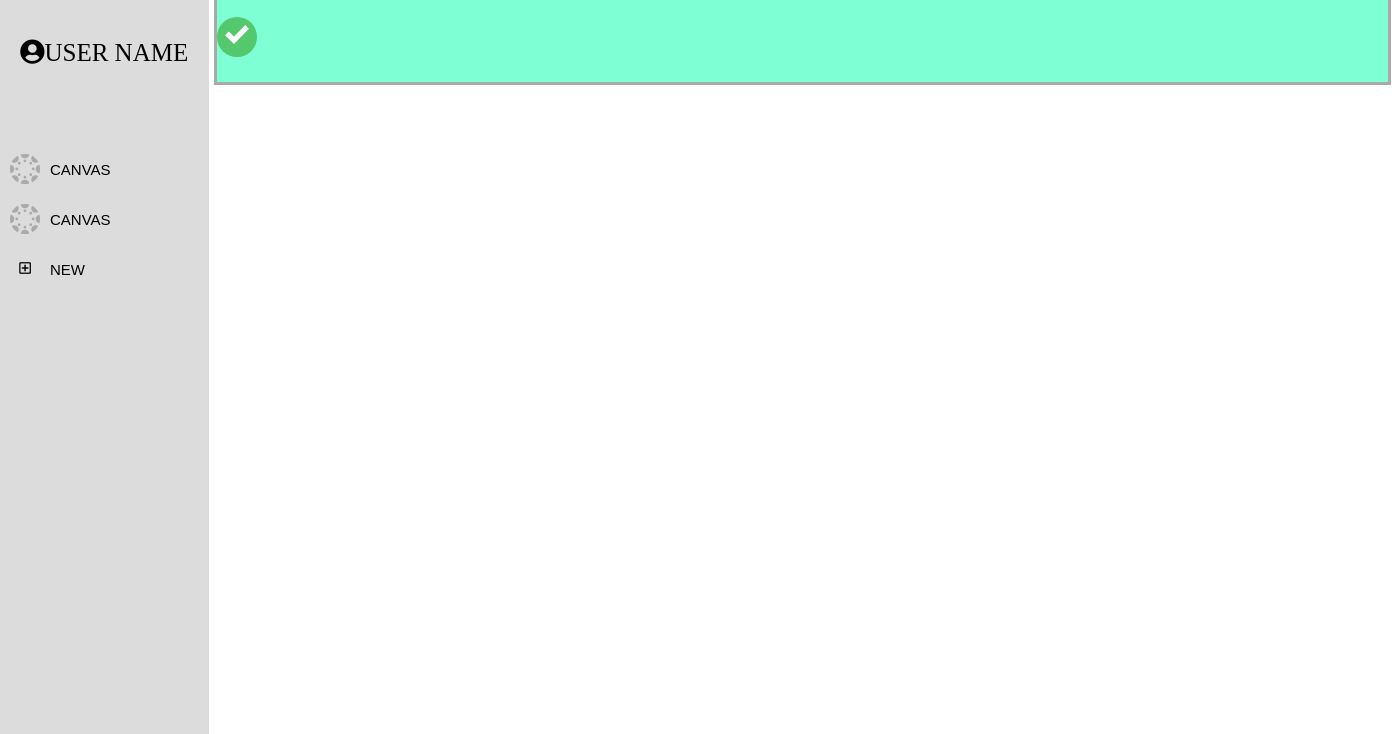
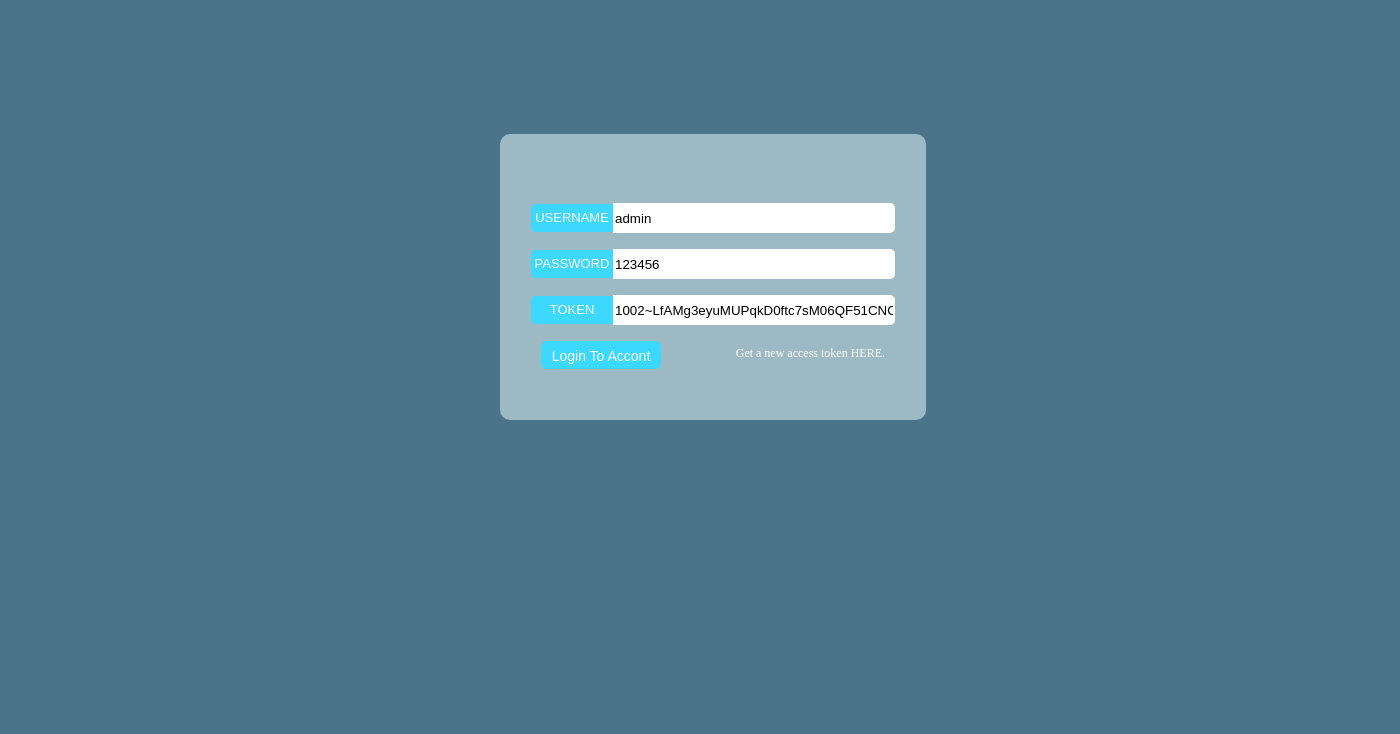
Before and after one commit to sakurasoso/homeworkReminder, an Electron app: page src/html/index.html in a window 1400 px wide. Shown: the part 66-800 px from the top of the page. Drawn offline with nearby package versions, Linux system fonts and the light colour scheme.

Commit message:
added login page

```diff
--- a/src/css/main.css
+++ b/src/css/main.css
@@ -6,6 +6,17 @@ html {
 body {
     margin: 0;
     height: 100%;
+}
+
+.hidden{
+	display:none !important;
+ }
+
+.whiteboard {
+    background-color: rgb(75, 115, 138);
+    height: 100%;
+    width: 100%;
+    position:absolute;
 }
 
 .header_wrapper {
@@ -167,3 +178,92 @@ ol {
     fill: white;
 
 }
+
+/*   Login page   */
+
+#login_frame {
+    width: 400px;
+    height: 260px;
+    padding: 13px;
+
+    position: absolute;
+    left: 50%;
+    top: 50%;
+    margin-left: -200px;
+    margin-top: -200px;
+
+    background-color: rgba(240, 255, 255, 0.5);
+
+    border-radius: 10px;
+    text-align: center;
+}
+
+form p > * {
+    display: inline-block;
+    vertical-align: middle;
+}
+
+#image_logo {
+    margin-top: 22px;
+}
+
+.label_input {
+    font-size: 13px;
+    font-family: Arial, Helvetica, sans-serif;
+
+    width: 82px;
+
+    height: 28px;
+    line-height: 28px;
+    text-align: center;
+
+    color: white;
+    background-color: #3CD8FF;
+    border-top-left-radius: 5px;
+    border-bottom-left-radius: 5px;
+}
+
+.text_field {
+    width: 278px;
+    height: 28px;
+    border-top-right-radius: 5px;
+    border-bottom-right-radius: 5px;
+    border: 0;
+}
+
+#btn_login {
+    font-size: 14px;
+    font-family: Arial, Helvetica, sans-serif;
+
+    width: 120px;
+    height: 28px;
+    line-height: 28px;
+    text-align: center;
+
+    color: white;
+    background-color: #3BD9FF;
+    border-radius: 6px;
+    border: 0;
+
+    float: left;
+}
+
+#forget_pwd {
+    font-size: 12px;
+    color: white;
+    text-decoration: none;
+    position: relative;
+    float: right;
+    top: 5px;
+
+}
+
+#forget_pwd:hover {
+    color: blue;
+    text-decoration: underline;
+}
+
+#login_control {
+    padding: 0 28px;
+}
+/*   Login page end   */
--- a/src/html/index.html
+++ b/src/html/index.html
@@ -6,7 +6,24 @@
 </header>
 
 <body>
-    <div> </div>
+    <div id="loginpage" class="whiteboard">
+        <div id="login_frame">
+
+            <p id="image_logo"><img src=""></p>
+
+            <form method="post" action="login.js">
+
+                <p><label class="label_input">USERNAME</label><input type="text" id="username" class="text_field" value="admin"/></p>
+                <p><label class="label_input">PASSWORD</label><input type="text" id="password" class="text_field" value="123456"/></p>
+                <p><label class="label_input">TOKEN</label><input type="text" id="token" class="text_field" value="1002~LfAMg3eyuMUPqkD0ftc7sM06QF51CNOfLA1UWAzEk67emGGRc4QwfZ0JVHv0T2Eb"/></p>
+                <div id="login_control">
+                    <input type="button" id="btn_login" value="Login To Accont"/>
+                    <a id="forget_pwd" target="_blank" href="https://oregonstate.instructure.com/profile/settings">Get a new access token HERE.</a>
+                   <!-- <a id="forget_pwd" href="#">Forgot Password？</a>-->
+                </div>
+            </form>
+        </div>
+    </div>
     <div class="header_wrapper" role="main_header">
         <span class="logo_container" id="app_logo" role="logo_container">
                 <i class="far fa-calendar-alt"></i>
@@ -74,5 +91,5 @@
     </div>
 </body>
 <script src="../js/main.js"></script>
-
+<script>window.$ = window.jQuery = require('jquery');</script>
 </html>
--- a/src/js/main.js
+++ b/src/js/main.js
@@ -18,3 +18,37 @@ function create_a_reminder(title, time) {
     post.innerHTML = title + "  " + time;
     return post;
 }
+//login
+function closelogin(){
+    var loginpage = document.getElementById("loginpage");
+
+    loginpage.classList.add("hidden");
+}
+
+function login() {
+
+    var username = document.getElementById("username");
+    var pass = document.getElementById("password");
+    var Accesstoken = document.getElementById("token");
+
+    if (username.value == "") {
+
+        alert("Please input username");
+
+    } else if (pass.value  == "") {
+
+        alert("please input password");
+
+    } else if(username.value == "admin" && pass.value == "123456"){
+
+        closelogin();
+
+    } else {
+
+        alert("Please input corret password and username！")
+
+    }
+}
+
+var loginbotton = document.getElementById("btn_login");
+loginbotton.addEventListener("click", function(){login();});
--- a/src/main.js
+++ b/src/main.js
@@ -16,9 +16,9 @@ function createWindow () {
   })
 
   win.loadFile('./html/index.html')
-
-  // win.webContents.openDevTools()
-
+//
+ win.webContents.openDevTools()
+//
   win.on('closed', () => {
     win = null
     app.quit();
--- a/src/package.json
+++ b/src/package.json
@@ -13,6 +13,7 @@
   },
   "dependencies": {
     "@babel/standalone": "^7.8.6",
-    "@fortawesome/fontawesome-free": "^5.12.1"
+    "@fortawesome/fontawesome-free": "^5.12.1",
+    "jquery": "^3.4.1"
   }
 }
```
Also changed, not shown: 1 other file.
